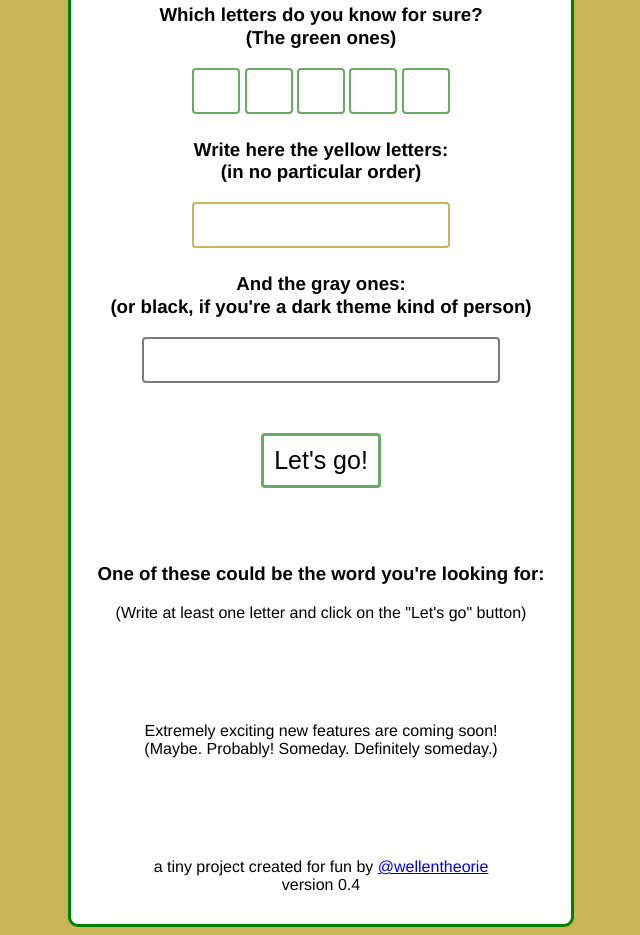
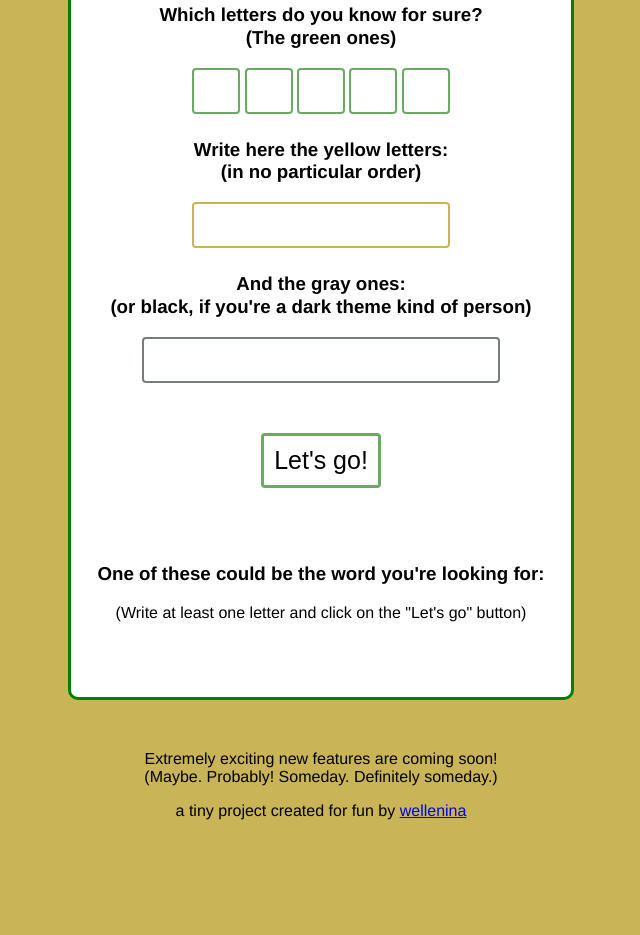
Before and after one commit to wellenina/a-wordle-solver, a plain HTML site: page index.html in a window 1280 px wide. Shown: the part 98-1033 px from the top of the page, without its empty margins (319-959 px from the left). After the commit the page ends 968 px from the top, so only its background shows below. Drawn offline with Linux system fonts and the light colour scheme.

Commit message:
Minor fixes

```diff
--- a/index.html
+++ b/index.html
@@ -12,13 +12,9 @@
   <body>
 
     <div class="main">
-      <h1>
-      Wordle solver
-    </h1>
+      <h1>Wordle solver</h1>
 
-    <h3>
-      Which letters do you know for sure?<br>(The green ones)
-    </h3>
+      <h3>Which letters do you know for sure?<br>(The green ones)</h3>
 
       <div>
         <input type="text" id="letter1" name="letter1" maxlength="1" onkeypress="return /[a-z]/i.test(event.key)">
@@ -28,39 +24,25 @@
         <input type="text" id="letter5" name="letter5" maxlength="1" onkeypress="return /[a-z]/i.test(event.key)">
       </div>
 
-
-
-
-
       <h3>Write here the yellow letters:<br>(in no particular order)</h3>
 
       <input type="text" id="yellowLetters" name="yellowLetters" maxlength="5" onkeypress="return /[a-z]/i.test(event.key)">
 
       <h3>And the gray ones:<br>(or black, if you're a dark theme kind of person)</h3>
 
-<input type="text" id="grayLetters" name="grayLetters" maxlength="26" onkeypress="return /[a-z]/i.test(event.key)">
-
-<br>
+      <input type="text" id="grayLetters" name="grayLetters" maxlength="26" onkeypress="return /[a-z]/i.test(event.key)"><br>
 
       <button onclick="greatSolver()">Let's go!</button>
 
+      <h3 id="solutionsTitle">One of these could be the word you're looking for:</h3>
 
+      <p id="solutions">(Write at least one letter and click on the "Let's go" button)</p>
+    </div>
 
-    <h3 id="solutionsTitle">
-      One of these could be the word you're looking for:
-    </h3>
-    <p id="solutions">(Write at least one letter and click on the "Let's go" button)</p>
-
-</d>
-
-
-    <p class="footer">
-      Extremely exciting new features are coming soon!<br>(Maybe. Probably! Someday. Definitely someday.)
-    </p>
-
-
-<p class="footer">a tiny project created for fun by <a href="https://twitter.com/wellentheorie">@wellentheorie</a><br>version 0.4</p>
-
+    <footer>
+      <p>Extremely exciting new features are coming soon!<br>(Maybe. Probably! Someday. Definitely someday.)</p>
+      <p>a tiny project created for fun by <a href="https://github.com/wellenina">wellenina</a></p>
+    </footer>
 
   </body>
 
--- a/style.css
+++ b/style.css
@@ -12,8 +12,8 @@ h1 {
 }
 
 h3 {
-margin-top: 25px;
-line-height: 120%;
+    margin-top: 25px;
+    line-height: 120%;
 }
 
 input {
@@ -33,7 +33,7 @@ input {
     border: 3px solid green;
     background-color: white;
     border-radius: 10px;
-
+    padding-bottom: 75px;
 }
 
 button {
@@ -43,8 +43,7 @@ button {
     border: 3px solid #6aaa64;
     border-radius: 4px;
     cursor: pointer;
-padding: 10px;
-
+    padding: 10px;
 }
 
 
@@ -54,8 +53,8 @@ button:hover {
 }
 
 
-.footer {
-    margin: 100px 0 30px 0;
+footer {
+    margin: 50px auto;
 }
 
 #solutions {
```
Lines whose indentation alone changed are shown as unchanged.
